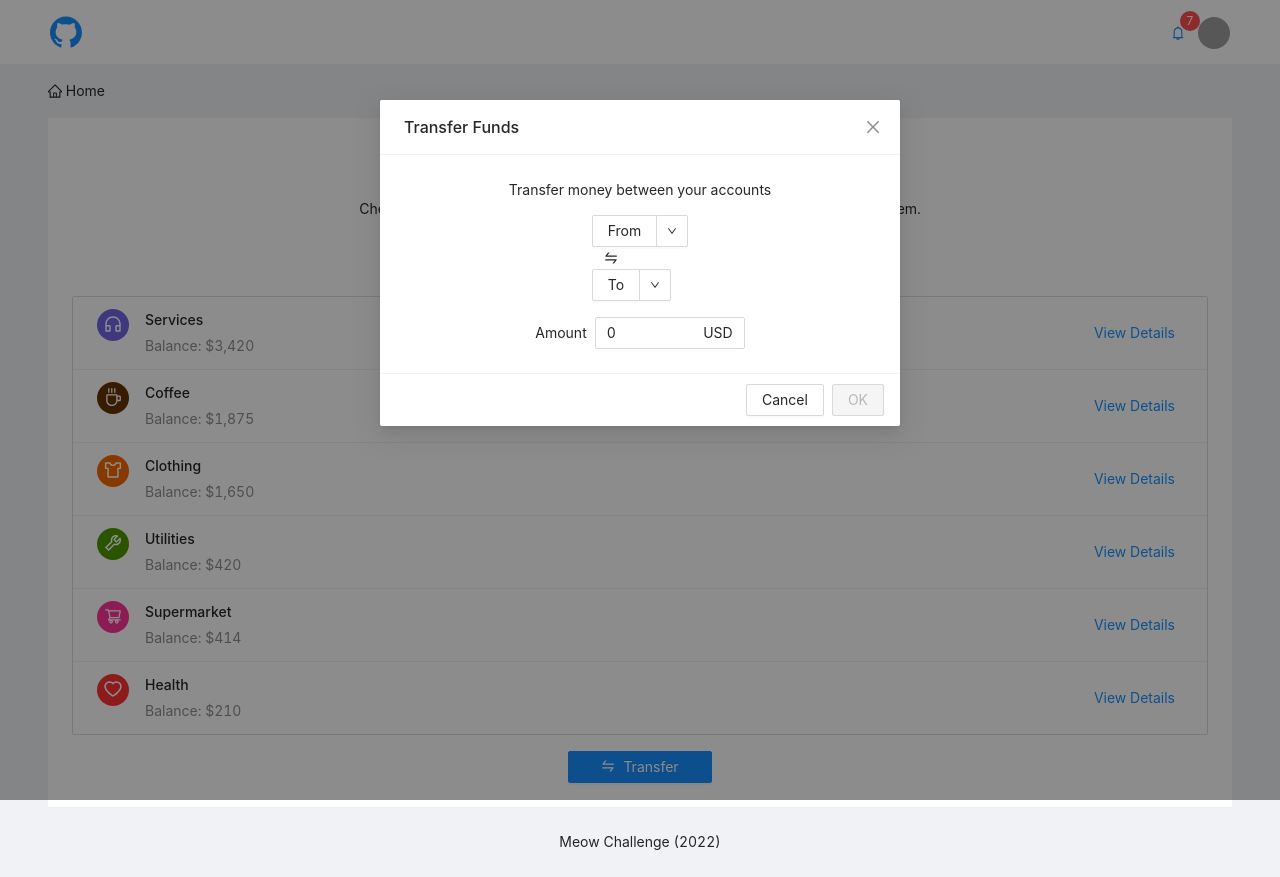
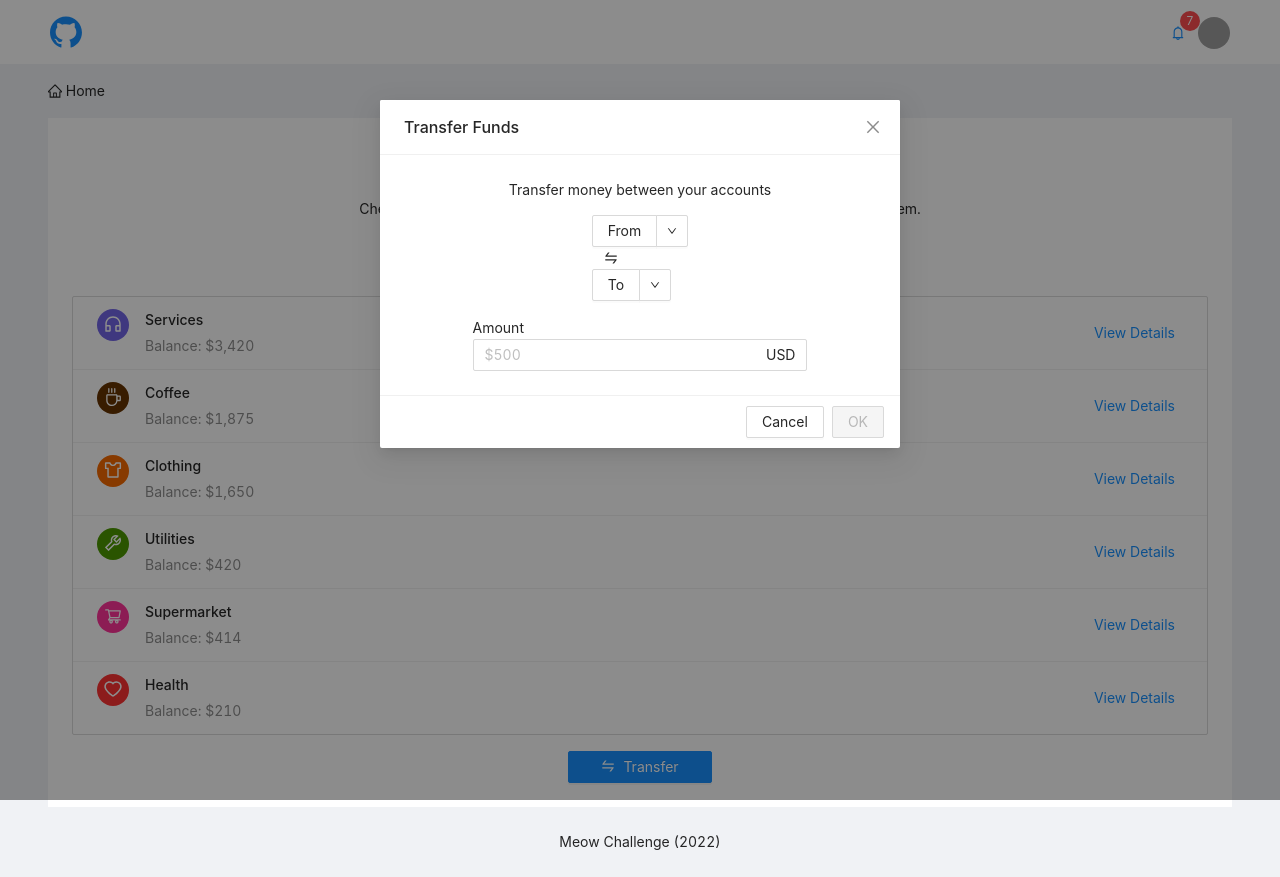
Before and after one commit to lucasjdelri0/meow-transactions-ledger, a React (Create React App) app: page / in a window 1280 px wide. Both pictures are taken after a click on the button "Transfer". Built offline with nearby package versions, Linux system fonts and the light colour scheme; grey boxes are pictures that could not be loaded.

Commit message:
Validate amount field

```diff
--- a/src/components/TransferModal/TransferModal.props.ts
+++ b/src/components/TransferModal/TransferModal.props.ts
@@ -1,7 +1,10 @@
+import { Category } from 'utils/categories'
+
 export interface TransferModalProps {
   open: boolean
   fromLabel: string
   fromMenu: JSX.Element
+  fromCategory: Category
   toLabel: string
   toMenu: JSX.Element
   disabled: boolean
--- a/src/components/TransferModal/TransferModal.tsx
+++ b/src/components/TransferModal/TransferModal.tsx
@@ -1,6 +1,7 @@
 import { useState } from 'react'
 import { Dropdown, Input, Modal, Typography } from 'antd'
 import { DownOutlined, SwapOutlined } from '@ant-design/icons'
+import { useTransactionsContext } from 'providers/TransactionsProvider'
 import { TransferModalProps } from './TransferModal.props'
 
 const { Text } = Typography
@@ -8,6 +9,7 @@ const { Text } = Typography
 export const TransferModal = ({
   open,
   fromLabel,
+  fromCategory,
   fromMenu,
   toLabel,
   toMenu,
@@ -15,7 +17,10 @@ export const TransferModal = ({
   onTransfer,
   onCancel,
 }: TransferModalProps): JSX.Element => {
-  const [amount, setAmount] = useState('0')
+  const [amount, setAmount] = useState('')
+
+  const isOverBalance = parseInt(amount) > fromCategory.balance
+  const isNegative = parseInt(amount) < 1
 
   const handleChange = (value: string): void => {
     setAmount(value)
@@ -28,7 +33,9 @@ export const TransferModal = ({
       onOk={() => onTransfer(amount)}
       onCancel={onCancel}
       style={{ alignItems: 'center' }}
-      okButtonProps={{ disabled }}
+      okButtonProps={{
+        disabled: disabled || isOverBalance || isNegative,
+      }}
     >
       <p>Transfer money between your accounts</p>
       <div>
@@ -43,12 +50,22 @@ export const TransferModal = ({
       <div style={{ marginTop: '16px' }}>
         <Text style={{ marginRight: '8px' }}>Amount</Text>
         <Input
+          type='number'
+          value={amount}
+          placeholder='$500'
           suffix='USD'
-          style={{ maxWidth: '150px' }}
-          value={amount}
           onChange={(e) => handleChange(e.target.value)}
+          required
+          status={isOverBalance || isNegative ? 'error' : ''}
         />
       </div>
+      {fromCategory.balance > 0 && (
+        <Text
+          strong
+          italic
+          style={{ marginRight: '8px', marginTop: '8px', fontSize: 12 }}
+        >{`${fromCategory.title}: $${fromCategory.balance}`}</Text>
+      )}
     </Modal>
   )
 }
--- a/src/pages/home/Home.tsx
+++ b/src/pages/home/Home.tsx
@@ -15,6 +15,11 @@ export const Home = (): JSX.Element => {
   const [activeAccount, setActiveAccount] = useState<Category>()
   const [isDrawerOpen, setIsDrawerOpen] = useState(false)
   const [fromLabel, setFromLabel] = useState('From')
+  const [fromCategory, setFromCategory] = useState<Category>({
+    id: -1,
+    title: 'From',
+    balance: -1,
+  })
   const [toLabel, setToLabel] = useState('To')
   const [isModalOpen, setIsModalOpen] = useState(false)
 
@@ -84,7 +89,10 @@ export const Home = (): JSX.Element => {
 
   const handleFromSelect: MenuProps['onClick'] = ({ key }) => {
     const selected = categories.find(({ id }) => id === parseInt(key))
-    if (selected) setFromLabel(selected.title)
+    if (selected) {
+      setFromLabel(selected.title)
+      setFromCategory(selected)
+    }
   }
 
   const handleToSelect: MenuProps['onClick'] = ({ key }) => {
@@ -130,6 +138,7 @@ export const Home = (): JSX.Element => {
       <TransferModal
         open={isModalOpen}
         fromLabel={fromLabel}
+        fromCategory={fromCategory}
         fromMenu={fromMenu}
         toLabel={toLabel}
         toMenu={toMenu}
```
